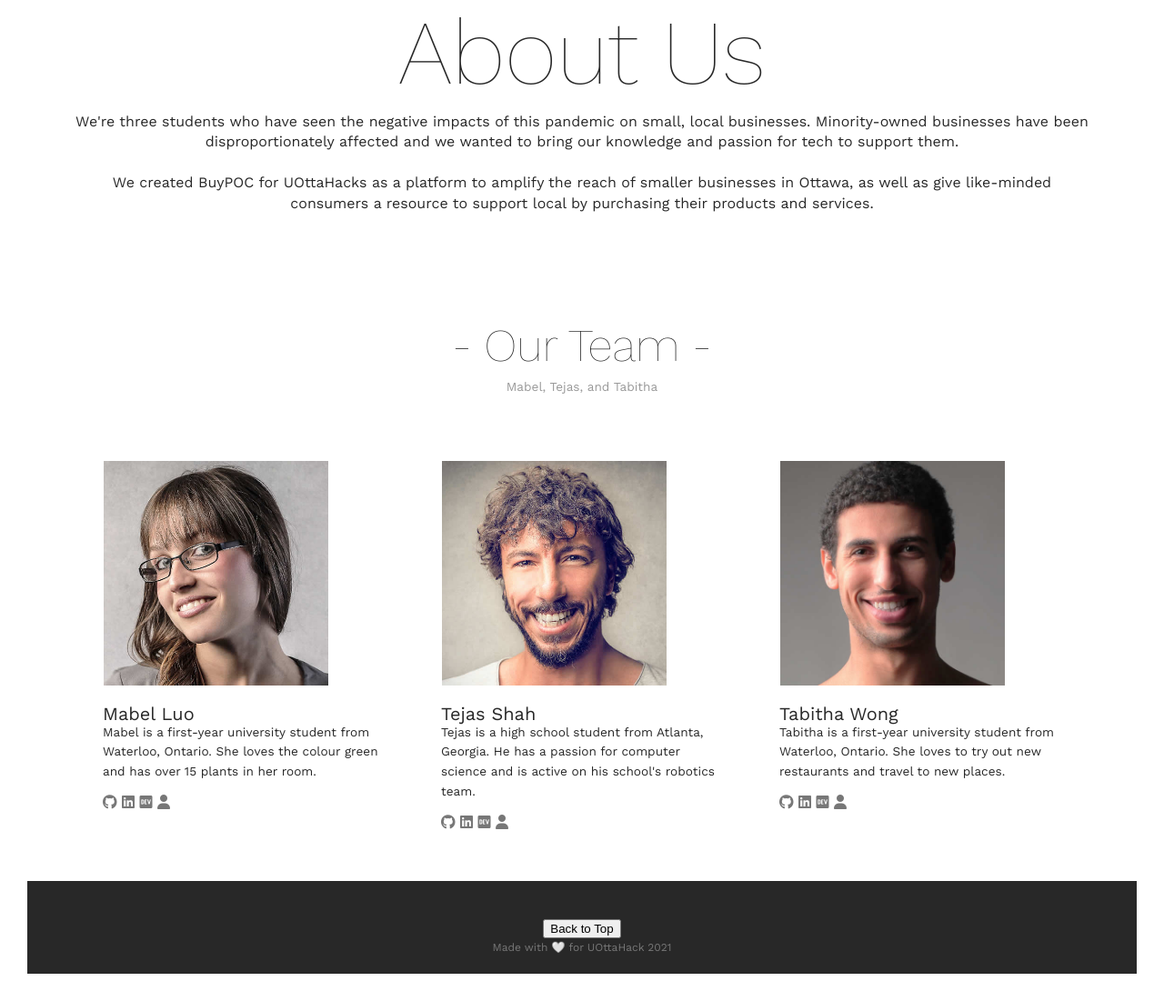
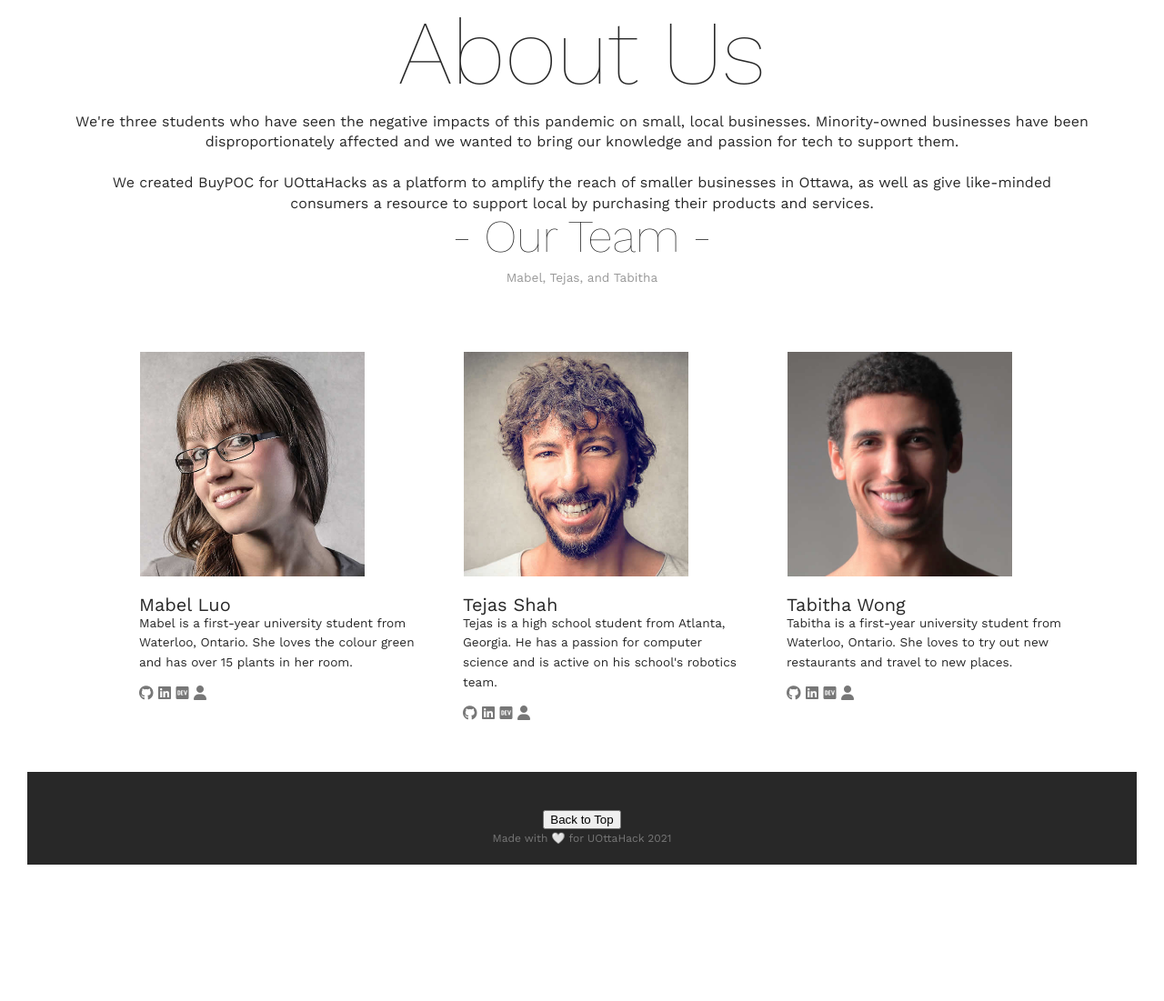
Before and after one commit to tabithawong/BuyPOC, a Flask app: page /about in a window 1280 px wide. Shown: the part 142-1243 px from the top of the page at 91% size. After the commit the page ends 1123 px from the top, so only its background shows below. Run offline with Flask 2, Linux system fonts and the light colour scheme; some libraries are stand-ins or nearby versions.

Commit message:
Edit image CSS

```diff
--- a/static/template-style.css
+++ b/static/template-style.css
@@ -2611,5 +2611,7 @@ aside {
   width: 100%;
   display: inline-flex;
   flex-wrap: wrap;
+  left: 4rem;
+  padding-left: 3rem;
   justify-content: space-around;
 }
--- a/templates/about.html
+++ b/templates/about.html
@@ -10,7 +10,7 @@
               <p class="margin-bottom-0 text-size-16 text-dark">We're three students who have seen the negative impacts of this pandemic on small, local businesses. Minority-owned businesses have been disproportionately affected and we wanted to bring our knowledge and passion for tech to support them.<br> <br> We created BuyPOC for UOttaHacks as a platform to amplify the reach of smaller businesses in Ottawa, as well as give like-minded consumers a resource to support local by purchasing their products and services.</p>
             </div>
           </header>
-          <section class="section-top-padding background-white">
+          <section class="background-white">
             <div class="line">
               <h2 class="text-s-size-40 text-size-50 text-line-height-1 margin-bottom-10 text-thin text-center"><span class="text-dark">-</span> Our Team <span class="text-dark">-</span></h2>
               <p class="margin-bottom-50 text-center">
```
